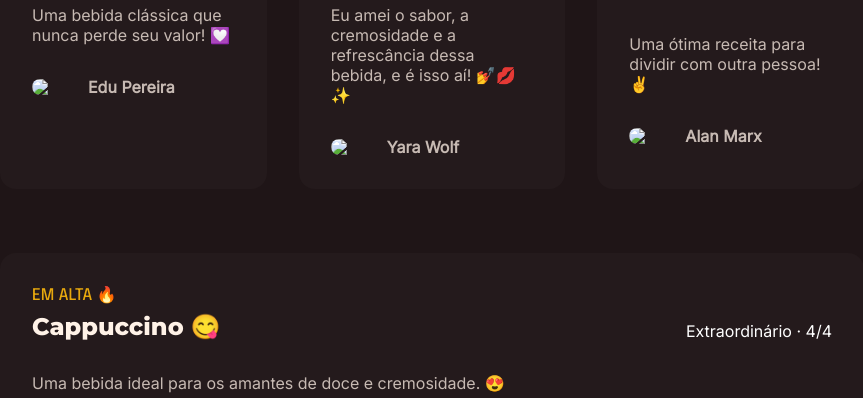
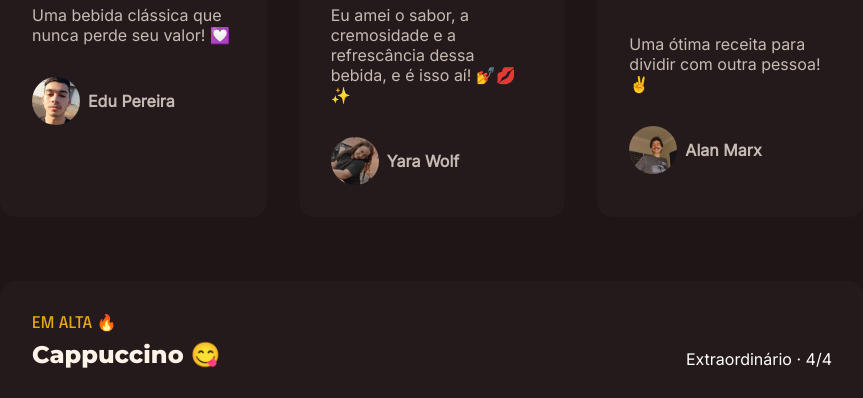
Before and after one commit to Dieovane/FelliCoffee, a plain HTML site: page index.html in a window 1280 px wide. Shown: the part 938-1336 px from the top of the page, without its empty margins (208-1071 px from the left). Drawn offline with Linux system fonts and the light colour scheme.

Commit message:
Update index.html

```diff
--- a/index.html
+++ b/index.html
@@ -74,7 +74,7 @@
                     </header>
                     <p class="avaliacao">Uma bebida clássica que nunca perde seu valor! 💟</p>
                     <div class="receita-autor">
-                        <img src="/img/edu.jpg">
+                        <img src="/assets/edu.jpg">
                         <span class="nome-do-autor">Edu Pereira</span>
                     </div>
                 </div>
@@ -89,7 +89,7 @@
                     </header>
                     <p class="avaliacao">Eu amei o sabor, a cremosidade e a refrescância dessa bebida, e é isso aí! 💅💋✨</p>
                     <div class="receita-autor">
-                        <img src="/img/yara.jpg">
+                        <img src="/assets/yara.jpg">
                         <span class="nome-do-autor">Yara Wolf</span>
                     </div>
                 </div>
@@ -104,7 +104,7 @@
                     </header>
                     <p class="avaliacao">Uma ótima receita para dividir com outra pessoa! ✌️ </p>
                     <div class="receita-autor">
-                        <img src="/img/alan.jpg">
+                        <img src="/assets/alan.jpg">
                         <span class="nome-do-autor">Alan Marx</span>
                     </div>
                 </div>
```
